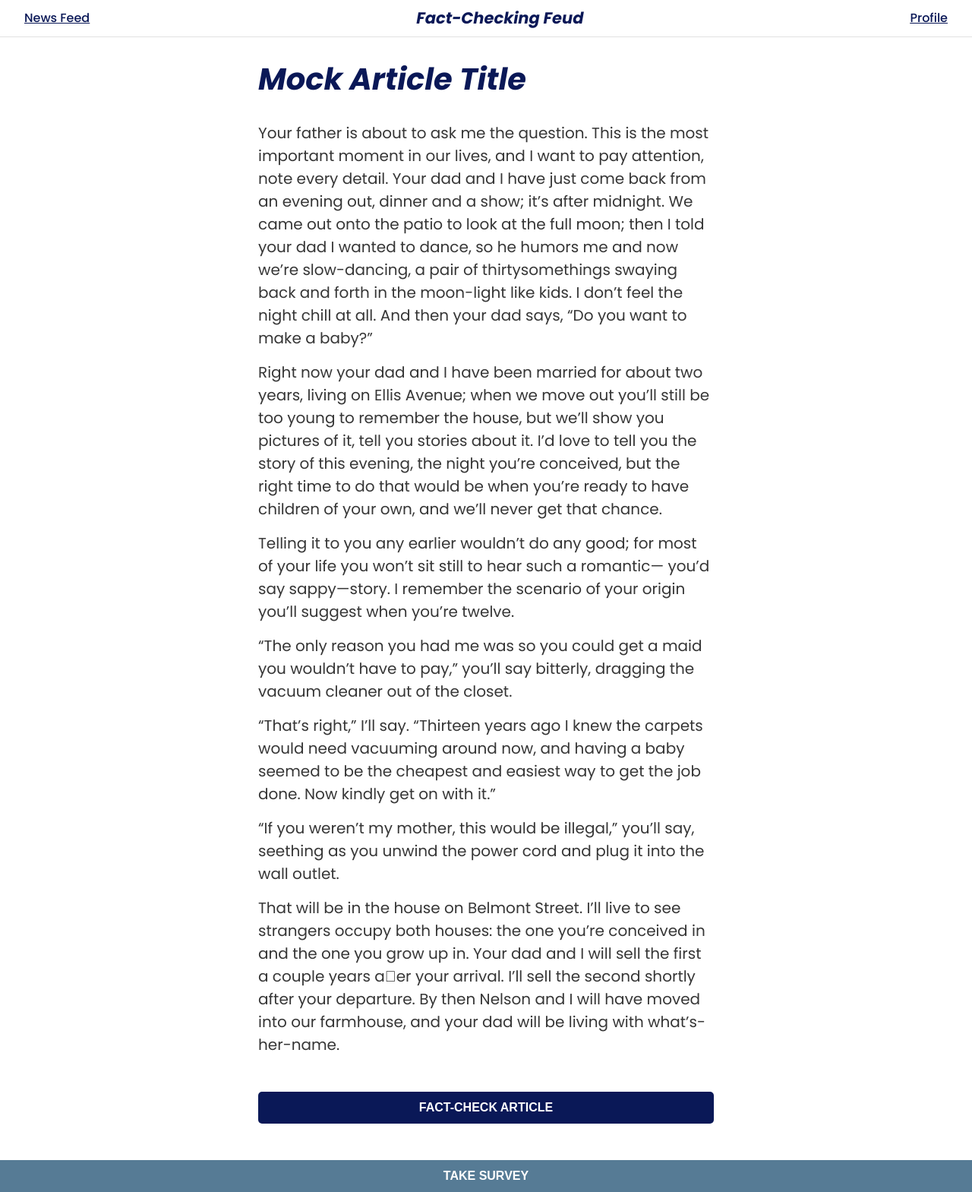
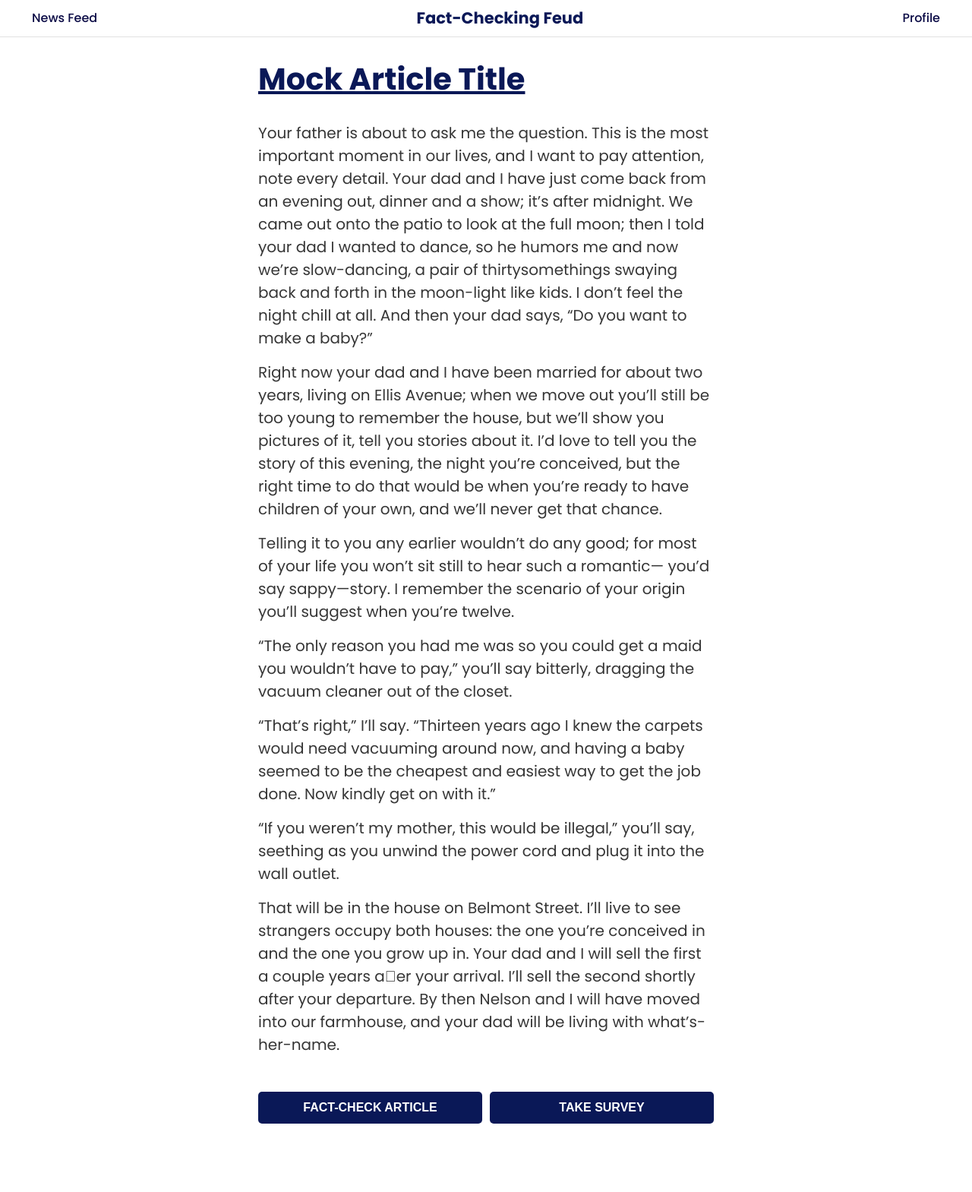
Before and after one commit to alexbadia1/CS567-UI, a React (Vite) app: page /articles/1 in a window 1280 px wide. Shown: the whole page at 76% size. After the commit the page ends 1527 px from the top, so only its background shows below. Built offline with nearby package versions, Linux system fonts and the light colour scheme.

Commit message:
navlinks and other improvements

```diff
--- a/src/components/Button/index.scss
+++ b/src/components/Button/index.scss
@@ -50,8 +50,10 @@
 
 .cancel-button {
   @include button(#a81817);
+  border-radius: 5px;
 }
 
 .save-button {
-  @include button(#3c8a37);
+  @include button(#0A1857);
+  border-radius: 5px;
 }
--- a/src/components/Navbar/index.scss
+++ b/src/components/Navbar/index.scss
@@ -20,11 +20,15 @@
   }
 }
 
-.nav__item {
-  text-decoration: underline;
+.nav__item a {
+  text-decoration: none;
+  color: #0a0a45;
+  padding: 5px 10px;
 
   &:hover {
-    text-decoration: none;
+    text-decoration: underline;
+    text-decoration-color: #0a0a45!important;
+    text-underline-offset: 4px;
   }
 }
 
@@ -37,7 +41,6 @@
   font-size: 21px;
   color: var(--color-content-primary);
   font-weight: 700;
-  font-style: italic;
   pointer-events: none;
   user-select: none;
 }
--- a/src/index.scss
+++ b/src/index.scss
@@ -28,11 +28,11 @@
 a {
   font-weight: 500;
   color: var(--color-content-primary);
-  text-decoration: underline;
+  // text-decoration: underline;
 }
-a:hover {
-  text-decoration: none;
-}
+// a:hover {
+//   text-decoration: none;
+// }
 
 ul {
   list-style: none;
--- a/src/pages/Article/index.scss
+++ b/src/pages/Article/index.scss
@@ -60,7 +60,7 @@
 
 .article__header {
   display: block;
-  font-size: 2em;
+  font-size: 1.5em;
   margin-block-start: 0.83em;
   margin-block-end: 0.83em;
   margin-inline-start: 0px;
@@ -68,8 +68,8 @@
   unicode-bidi: isolate;
   color: var(--color-content-primary);
   font-weight: 700;
-  font-style: italic;
   text-align: left;
+  text-decoration: underline;
 
   @media (min-width: 1024px) {
     max-width: none;
@@ -141,3 +141,13 @@
     margin-top: 0;
   }
 }
+
+fieldset{
+  border:none
+}
+
+.button-container {
+  display: flex;
+  gap: 10px;
+  justify-content: flex-start;
+}
--- a/src/pages/Article/index.tsx
+++ b/src/pages/Article/index.tsx
@@ -56,22 +56,35 @@ export function Article() {
             ))}
             <div className="margin-24" />
             <div className="margin-24" />
-            <Button
+            {/* <Button
               classnames="primary-button"
               text="FACT-CHECK ARTICLE"
               onClick={() => handleFactcheck()}
             />
+             */}
+            <div className="button-container">
+              <Button
+                classnames="primary-button"
+                text="FACT-CHECK ARTICLE"
+                onClick={() => handleFactcheck()}
+              />
+              <Button
+                classnames="primary-button"
+                text="TAKE SURVEY"
+                onClick={openModal}
+              />
+            </div>
             <div className="margin-24" />
           </div>
         </article>
       </main>
-      <footer>
+      {/* <footer>
         <Button
           classnames="accent-button"
           text="TAKE SURVEY"
           onClick={openModal}
         />
-      </footer>
+      </footer> */}
 
       <Modal
         show={showModal}
--- a/src/pages/Signup/index.scss
+++ b/src/pages/Signup/index.scss
@@ -107,7 +107,7 @@ input[type="password"],input[type="text"],input[type="date"]{
   border-radius: 8px;
   box-shadow: 0 2px 4px rgba(0, 0, 0, 0.1);
   transition: all 0.3s ease-in-out;
-
+  height:25px;
   }
   input[type="text"]:focus,input[type="password"]:focus,input[type="date"]:focus {
     outline: none;
```
